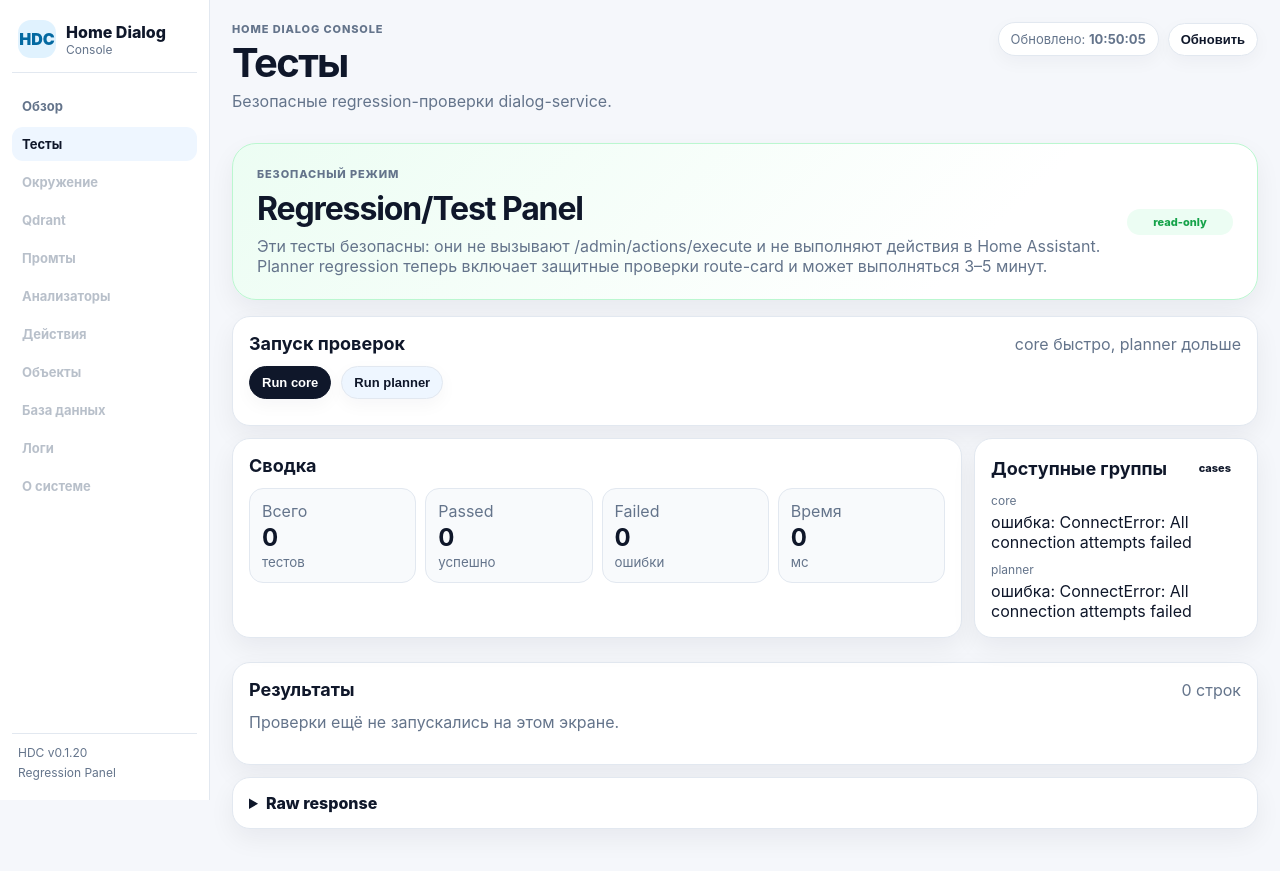
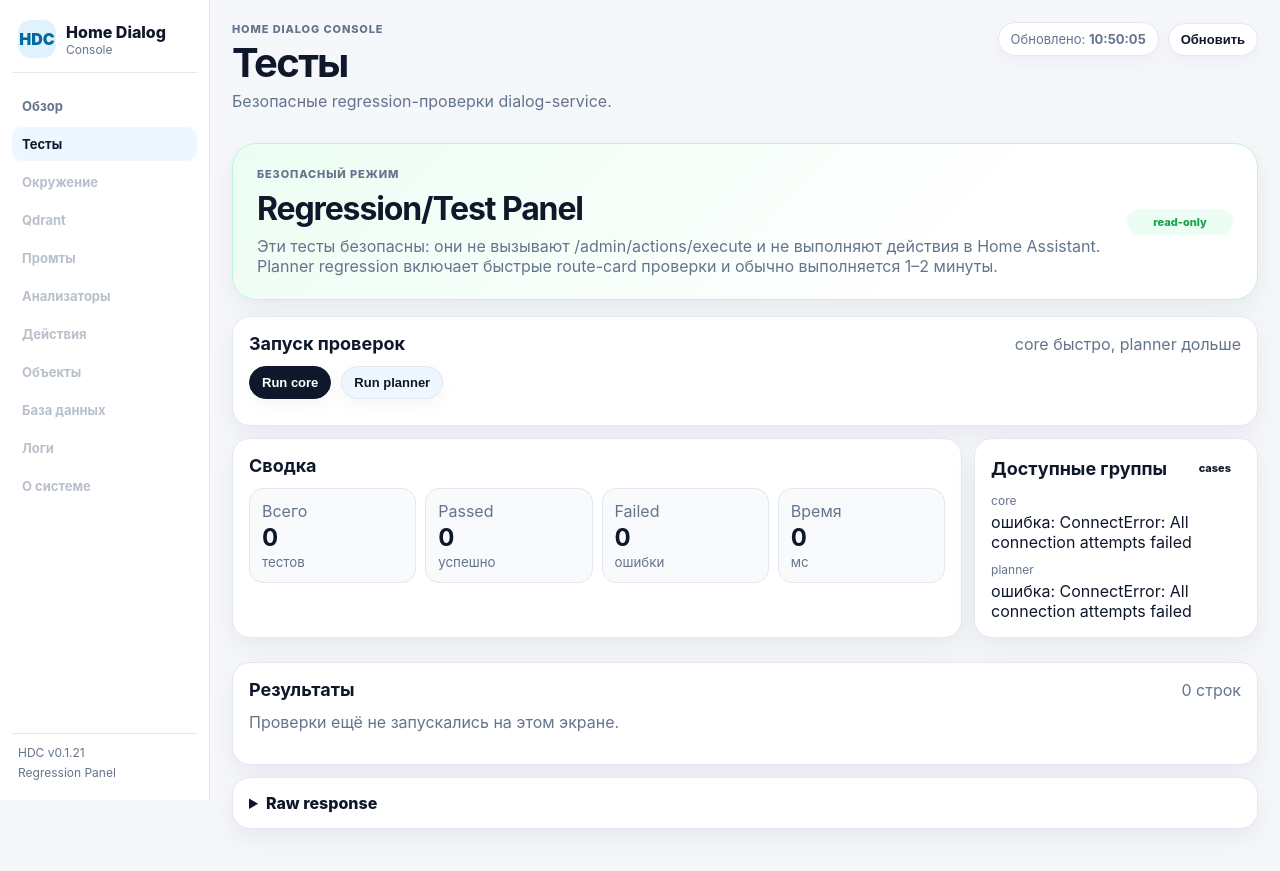
Before and after one commit to alexsudakov/home-dialog-console, a FastAPI app: page /regression in a window 1280 px wide. Run offline with FastAPI, Linux system fonts and the light colour scheme; data that the repository does not hold is empty.

Commit message:
Update regression panel timing note

```diff
--- a/home-dialog-console/app/main.py
+++ b/home-dialog-console/app/main.py
@@ -13,7 +13,7 @@ from fastapi.responses import HTMLResponse, JSONResponse
 from fastapi.staticfiles import StaticFiles
 from fastapi.templating import Jinja2Templates
 
-APP_VERSION = "0.1.20"
+APP_VERSION = "0.1.21"
 CONFIG_PATH = Path("/data/options.json")
 DEFAULT_DIALOG_SERVICE_URL = "http://127.0.0.1:8090"
 BASE_DIR = Path(__file__).resolve().parent
@@ -307,7 +307,7 @@ def build_regression_view(payload: dict[str, Any] | None, cases: dict[str, Any],
         "error": error,
         "updated_at": format_time(datetime.now(timezone.utc).isoformat()),
         "safe_note": "Эти тесты безопасны: они не вызывают /admin/actions/execute и не выполняют действия в Home Assistant.",
-        "planner_note": "Planner regression теперь включает защитные проверки route-card и может выполняться 3–5 минут.",
+        "planner_note": "Planner regression включает быстрые route-card проверки и обычно выполняется 1–2 минуты.",
     }
 
 
@@ -324,7 +324,7 @@ async def run_regression_group(group: str) -> tuple[dict[str, Any] | None, str]:
         return None, "Недопустимая группа тестов."
     options = load_options()
     dialog_service_url = str(options["dialog_service_url"]).rstrip("/")
-    timeout = 30.0 if group == "core" else 360.0
+    timeout = 30.0 if group == "core" else 180.0
     ok, status_code, elapsed_ms, payload, error = await post_json(f"{dialog_service_url}/admin/regression/run?group={group}", timeout=timeout)
     if ok and isinstance(payload, dict):
         payload.setdefault("elapsed_ms", elapsed_ms)
--- a/home-dialog-console/app/templates/regression.html
+++ b/home-dialog-console/app/templates/regression.html
@@ -79,7 +79,7 @@
             if (title) title.textContent = group === 'planner' ? 'Запускаю planner regression…' : 'Запускаю core regression…';
             if (text) {
               text.textContent = group === 'planner'
-                ? 'Planner regression может выполняться 3–5 минут. Страница обновится после завершения. Действия в Home Assistant не выполняются.'
+                ? 'Planner regression обычно выполняется 1–2 минуты. Страница обновится после завершения. Действия в Home Assistant не выполняются.'
                 : 'Core обычно выполняется быстро. Страница обновится после завершения.';
             }
 
--- a/home-dialog-console/config.yaml
+++ b/home-dialog-console/config.yaml
@@ -1,5 +1,5 @@
 name: Home Dialog Console
-version: "0.1.20"
+version: "0.1.21"
 slug: home_dialog_console
 description: Diagnostic and control console for a local dialog-service
 url: "https://github.com/alexsudakov/home-dialog-console"
```
